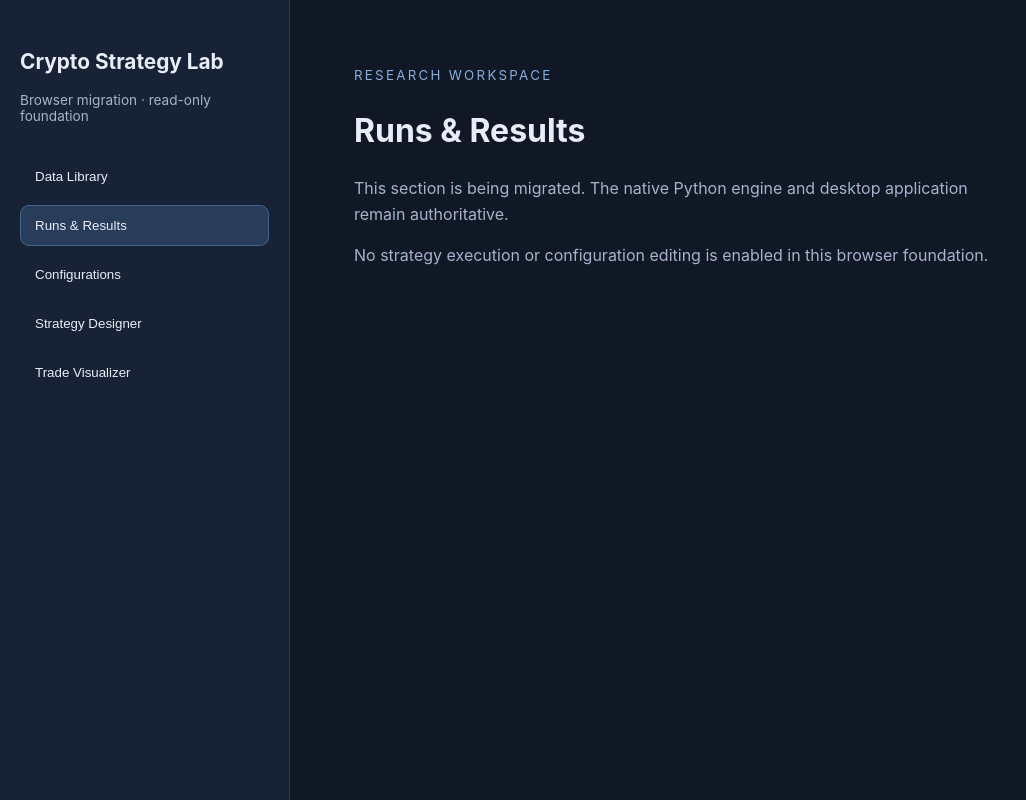
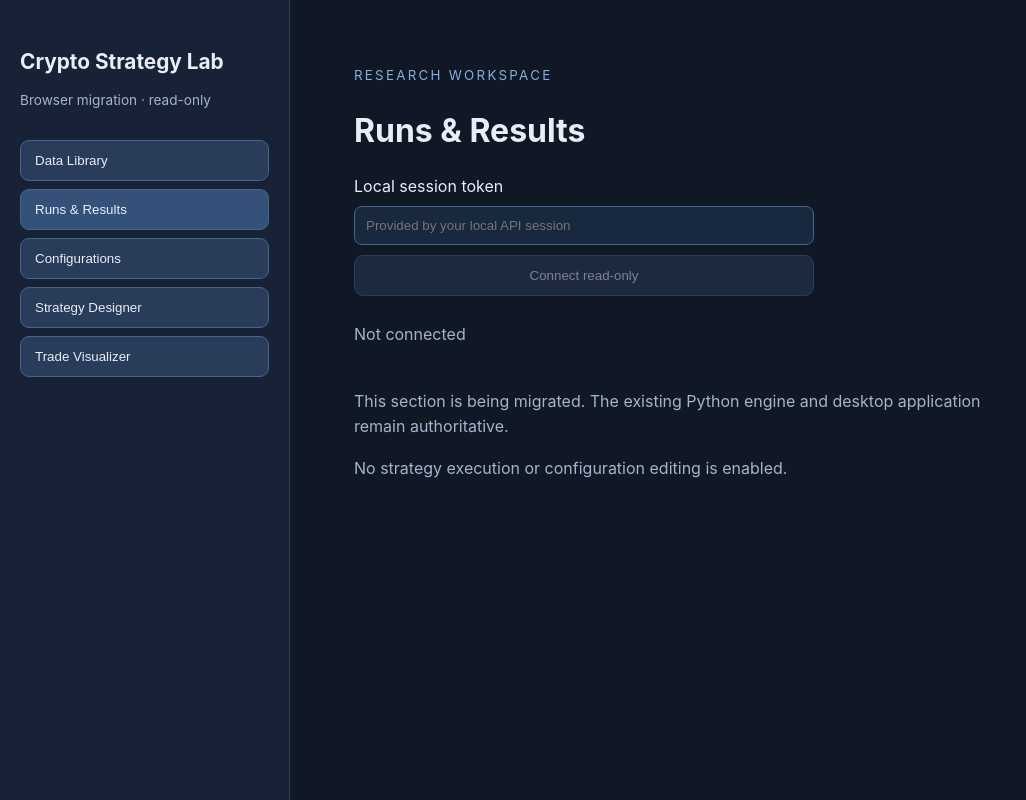
Before and after one commit to Thashitharan27/Crypto-Strategy-Lab, a React (Vite) app in the folder browser_ui/: page / in a window 1280 px wide. Shown: the whole page, without its empty margins (0-1026 px from the left). Built offline with nearby package versions, Linux system fonts and the light colour scheme.

Commit message:
feat: read-only React connection to authenticated local catalog API (#523)
* feat: add runtime-only API client

* feat: connect read-only React catalog to local API

* feat: connect read-only React catalog to local API

```diff
--- /dev/null
+++ b/browser_ui/src/api.ts
@@ -0,0 +1,18 @@
+/** Read-only browser API client. Token is supplied at runtime, never persisted. */
+export type Health = { status: string; mode: string };
+export type Symbols = { symbols: string[] };
+
+export async function getReadOnly<T>(path: string, token: string): Promise<T> {
+  if (!path.startsWith("/api/v1/") || path.includes("..")) {
+    throw new Error("Unsupported API path");
+  }
+  const response = await fetch(path, {
+    method: "GET",
+    headers: { Authorization: `Bearer ${token}` },
+    cache: "no-store",
+    credentials: "omit",
+    redirect: "error",
+  });
+  if (!response.ok) throw new Error(`Local API returned HTTP ${response.status}`);
+  return response.json() as Promise<T>;
+}
--- a/browser_ui/src/main.tsx
+++ b/browser_ui/src/main.tsx
@@ -1,5 +1,6 @@
 import React from "react";
 import { createRoot } from "react-dom/client";
+import { getReadOnly, type Health, type Symbols } from "./api";
 import "./style.css";
 
 const sections = ["Data Library", "Runs & Results", "Configurations", "Strategy Designer", "Trade Visualizer"] as const;
@@ -7,15 +8,42 @@ type Section = (typeof sections)[number];
 
 function App() {
   const [section, setSection] = React.useState<Section>("Runs & Results");
+  const [token, setToken] = React.useState("");
+  const [connected, setConnected] = React.useState(false);
+  const [symbols, setSymbols] = React.useState<string[]>([]);
+  const [message, setMessage] = React.useState("Not connected");
+
+  async function connect() {
+    setConnected(false);
+    setSymbols([]);
+    try {
+      const health = await getReadOnly<Health>("/api/v1/health", token);
+      if (health.mode !== "read-only" || health.status !== "ok") throw new Error("Unexpected API mode");
+      const catalog = await getReadOnly<Symbols>("/api/v1/catalog/symbols", token);
+      setSymbols(catalog.symbols);
+      setConnected(true);
+      setMessage("Connected to local read-only API");
+    } catch {
+      setMessage("Local API unavailable or authorization rejected");
+    }
+  }
+
   return <main className="layout">
-    <aside><h1>Crypto Strategy Lab</h1><p>Browser migration · read-only foundation</p>
+    <aside><h1>Crypto Strategy Lab</h1><p>Browser migration · read-only</p>
       <nav aria-label="Research sections">{sections.map(item =>
         <button key={item} type="button" aria-current={section === item ? "page" : undefined} onClick={() => setSection(item)}>{item}</button>
       )}</nav>
     </aside>
     <section aria-live="polite"><header><small>RESEARCH WORKSPACE</small><h2>{section}</h2></header>
-      <p>This section is being migrated. The native Python engine and desktop application remain authoritative.</p>
-      <p>No strategy execution or configuration editing is enabled in this browser foundation.</p>
+      <div className="connection">
+        <label htmlFor="local-token">Local session token</label>
+        <input id="local-token" type="password" autoComplete="off" value={token} onChange={event => setToken(event.target.value)} placeholder="Provided by your local API session" />
+        <button type="button" onClick={() => void connect()} disabled={!token}>Connect read-only</button>
+        <p role="status">{message}</p>
+      </div>
+      {section === "Data Library" && connected ? <div><h3>Available symbols</h3><ul>{symbols.map(symbol => <li key={symbol}>{symbol}</li>)}</ul></div> :
+        <p>This section is being migrated. The existing Python engine and desktop application remain authoritative.</p>}
+      <p>No strategy execution or configuration editing is enabled.</p>
     </section>
   </main>;
 }
--- a/browser_ui/src/style.css
+++ b/browser_ui/src/style.css
@@ -1 +1 @@
-:root{font-family:Inter,ui-sans-serif,system-ui,sans-serif;color:#e9edf8;background:#101725;font-synthesis:none}*{box-sizing:border-box}body{margin:0}.layout{display:grid;grid-template-columns:minmax(230px,290px) 1fr;min-height:100vh}aside{padding:32px 20px;background:#172236;border-right:1px solid #2e405c}h1{font-size:1.3rem}aside p{color:#a5b4cb;font-size:.85rem}nav{display:grid;gap:8px;margin-top:32px}button{background:transparent;border:1px solid transparent;border-radius:9px;padding:12px 14px;color:inherit;text-align:left;cursor:pointer}button:hover,button[aria-current=page]{background:#293c5a;border-color:#47658b}section{padding:clamp(24px,5vw,64px)}small{letter-spacing:.17em;color:#85aedc}h2{font-size:2rem}section p{max-width:65ch;line-height:1.6;color:#a5b4cb}@media(max-width:650px){.layout{grid-template-columns:1fr}aside{border-right:0;border-bottom:1px solid #2e405c}nav{grid-template-columns:repeat(2,minmax(0,1fr))}section{padding:24px}}
+:root{font-family:Inter,ui-sans-serif,system-ui,sans-serif;color:#e9edf8;background:#101725;font-synthesis:none}*{box-sizing:border-box}body{margin:0}.layout{display:grid;grid-template-columns:minmax(230px,290px) 1fr;min-height:100vh}aside{padding:32px 20px;background:#172236;border-right:1px solid #2e405c}h1{font-size:1.3rem}aside p{color:#a5b4cb;font-size:.85rem}nav{display:grid;gap:8px;margin-top:32px}button{background:#293c5a;border:1px solid #47658b;border-radius:9px;padding:12px 14px;color:inherit;text-align:left;cursor:pointer}button:hover,button[aria-current=page]{background:#345279}section{padding:clamp(24px,5vw,64px)}small{letter-spacing:.17em;color:#85aedc}h2{font-size:2rem}section p{max-width:65ch;line-height:1.6;color:#a5b4cb}.connection{display:grid;max-width:460px;gap:10px;margin:25px 0}.connection input{background:#18283e;border:1px solid #47658b;border-radius:8px;color:white;padding:11px}.connection button{text-align:center}.connection button:disabled{opacity:.5;cursor:not-allowed}@media(max-width:650px){.layout{grid-template-columns:1fr}aside{border-right:0;border-bottom:1px solid #2e405c}nav{grid-template-columns:repeat(2,minmax(0,1fr))}section{padding:24px}}
```
